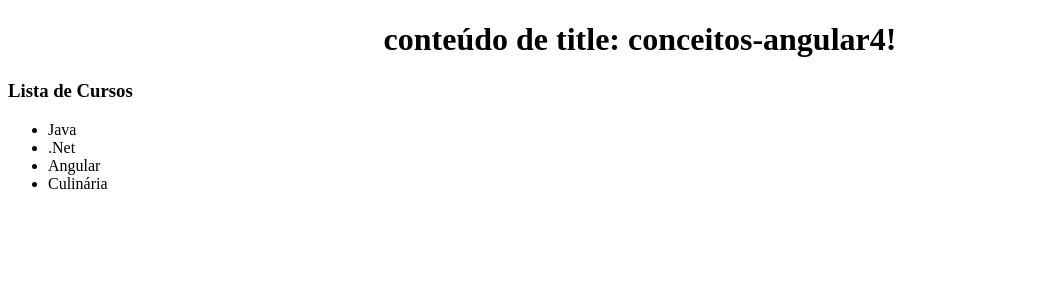
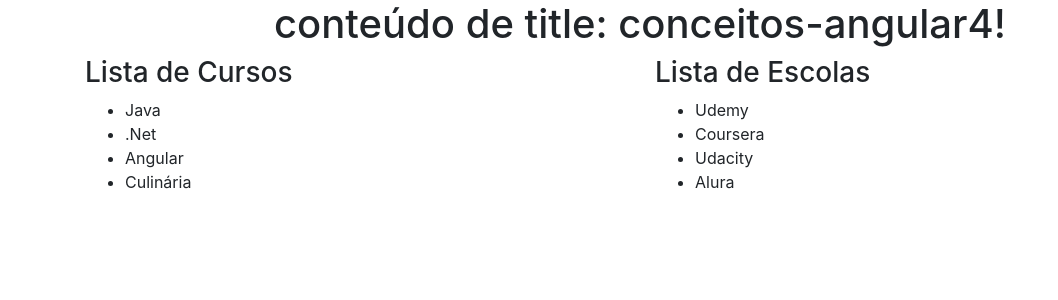
Before and after one commit to rodrigoasrodrigues/CursoAngular, an Angular app in the folder conceitos-angular4/: page / in a window 1280 px wide. Shown: the top 300 px of the page, without its empty margins (0-1058 px from the left). Built offline with nearby package versions, Linux system fonts and the light colour scheme.

Commit message:
Dois Serviços

```diff
--- a/conceitos-angular4/src/app/app.component.html
+++ b/conceitos-angular4/src/app/app.component.html
@@ -4,4 +4,11 @@
     conteúdo de title: {{ title }}!
   </h1>
 </div>
-<cursos-lista></cursos-lista>
+<div class="row">
+  <div class="col-md-6">
+      <cursos-lista></cursos-lista>
+  </div>
+  <div class="col-md-6">
+      <escolas-lista></escolas-lista>
+  </div>
+</div>
--- a/conceitos-angular4/src/app/app.component.ts
+++ b/conceitos-angular4/src/app/app.component.ts
@@ -1,5 +1,4 @@
 import { Component } from '@angular/core';
-import { CursosComponent } from './cursos/cursos.component'
 
 @Component({
   selector: 'app-root',
--- a/conceitos-angular4/src/app/app.module.ts
+++ b/conceitos-angular4/src/app/app.module.ts
@@ -2,18 +2,20 @@ import { BrowserModule } from '@angular/platform-browser';
 import { NgModule } from '@angular/core';
 
 import { AppComponent } from './app.component';
+
 import { CursosComponent } from './cursos/cursos.component';
-
+import { EscolasComponent  } from './escolas/escolas.component';
 import {CursosService} from './cursos/cursos.service';
+import {EscolasService} from './escolas/escolas.service';
 
 @NgModule({
   declarations: [
-    AppComponent, CursosComponent
+    AppComponent, CursosComponent, EscolasComponent
   ],
   imports: [
     BrowserModule
   ],
-  providers: [CursosService],
+  providers: [CursosService, EscolasService],
   bootstrap: [AppComponent]
 })
 export class AppModule { }
--- /dev/null
+++ b/conceitos-angular4/src/app/escolas/escolas.component.html
@@ -0,0 +1,4 @@
+<h3>Lista de Escolas</h3>
+<ul>
+    <li *ngFor="let escola of listaEscolas" >{{escola}}</li>
+</ul>
--- /dev/null
+++ b/conceitos-angular4/src/app/escolas/escolas.component.ts
@@ -0,0 +1,14 @@
+import { Component } from '@angular/core'
+import { EscolasService } from './escolas.service';
+
+@Component({
+    selector: 'escolas-lista',
+    templateUrl:   './escolas.component.html'
+})
+export class EscolasComponent{
+    listaEscolas: string[];
+
+    constructor(escolasService: EscolasService){
+        this.listaEscolas = escolasService.getEscolas();
+    }
+}
--- /dev/null
+++ b/conceitos-angular4/src/app/escolas/escolas.service.ts
@@ -0,0 +1,8 @@
+import { Injectable } from '@angular/core'
+
+@Injectable()
+export class EscolasService{
+    getEscolas(){
+        return ['Udemy','Coursera','Udacity','Alura'];
+    }
+}
--- a/conceitos-angular4/src/index.html
+++ b/conceitos-angular4/src/index.html
@@ -6,9 +6,13 @@
   <base href="/">
 
   <meta name="viewport" content="width=device-width, initial-scale=1">
+  <link href="https://stackpath.bootstrapcdn.com/bootstrap/4.1.3/css/bootstrap.min.css" rel="stylesheet" integrity="sha384-MCw98/SFnGE8fJT3GXwEOngsV7Zt27NXFoaoApmYm81iuXoPkFOJwJ8ERdknLPMO" crossorigin="anonymous">
   <link rel="icon" type="image/x-icon" href="favicon.ico">
 </head>
 <body>
-  <app-root></app-root>
+  <div class="container">
+
+    <app-root></app-root>
+  </div>
 </body>
 </html>
```
